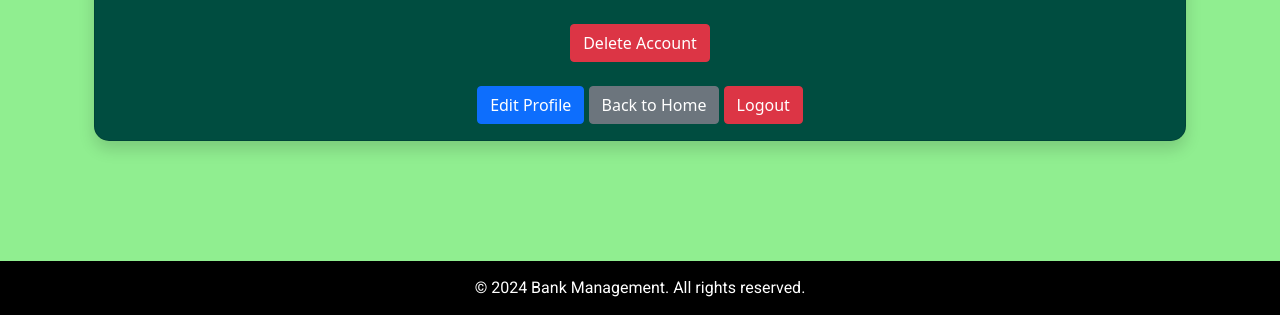
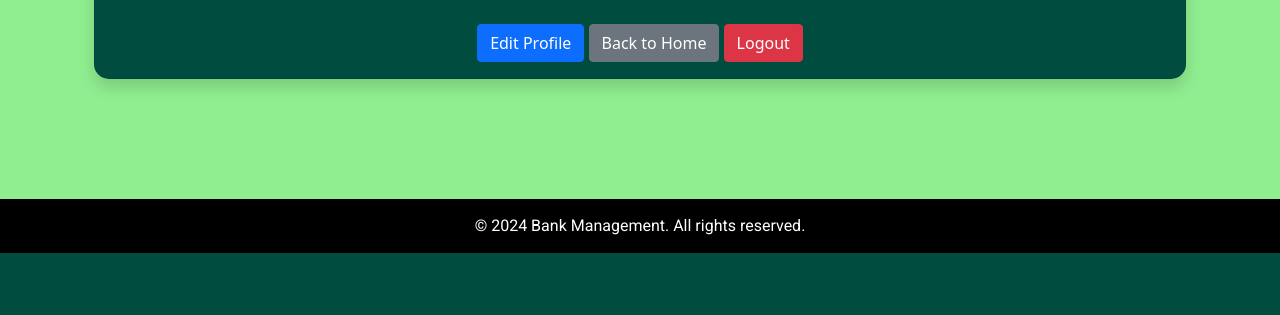
Before and after one commit to megg003/bank-management-system-sql, a Flask app: page /pay_emi/1 in a window 1280 px wide. Shown: the part 1188-1503 px from the top of the page. After the commit the page ends 1441 px from the top, so only its background shows below. Run offline with Flask 3, Linux system fonts and the light colour scheme; the visitor is signed in with stand-in values (Sample User, id 1); tables that the repository leaves empty hold one stand-in row (values such as "Sample post").

Commit message:
removed delete account feature

```diff
--- a/DBMSProject/main.py
+++ b/DBMSProject/main.py
@@ -21,9 +21,9 @@
 
 # Create a Flask application instance
 app = Flask(__name__)
-app.config['SQLALCHEMY_DATABASE_URI'] = 'mysql+pymysql://root:root@localhost/bank'
+app.config['SQLALCHEMY_DATABASE_URI'] = 'mysql+pymysql://root:AngelsAndDemons666@localhost/bank'
 app.config['SECRET_KEY'] = "my super secret key"
-UPLOAD_FOLDER = r"C:\DBMS\DBMSProject\uploads"
+UPLOAD_FOLDER = r"C:\Users\91984\Downloads\DBMSProject\uploads"
 app.config['UPLOAD_FOLDER'] = UPLOAD_FOLDER
 
 # Configure Flask-Mail
@@ -355,96 +355,9 @@
     return render_template('account_details.html', user=user, loans=loans, deposits=deposits, transactions=transactions)
 
 
-@app.route('/delete_account', methods=['POST'])
-def delete_account():
-    user_id = request.form.get('user_id')
-    password = request.form.get('password')  # Get the password entered by the user
+import logging
 
-    if not user_id or not password:
-        flash("User ID or password is missing.", "danger")
-        return redirect(url_for('account_details'))  # Redirect to account details page
-
-    user = UserInfo.query.filter_by(user_id=user_id).first()
-
-    if not user:
-        flash("Account not found.", "danger")
-        return redirect(url_for('account_details'))  # Redirect to account details page
-
-    # Verify the password
-    if not check_password_hash(user.password, password):
-        flash("Incorrect password. Please try again.", "danger")
-        return redirect(url_for('account_details'))  # Redirect to account details page
-
-    # Simulate trigger logic - check the conditions before account deletion
-    # Check if the user has any approved loans
-    pending_loans = Loan.query.filter_by(user_id=user.user_id, status='approved').all()
-
-    if pending_loans:
-        flash("You cannot delete your account because you have pending loans.", "danger")
-        return redirect(url_for('account_details'))  # Redirect to account details page
-
-    # Check if the user has any deposits
-    user_deposits = Deposit.query.filter_by(account_id=user.account_id).all()
-
-    if user_deposits:
-        flash("You cannot delete your account because you have deposits.", "danger")
-        return redirect(url_for('account_details'))  # Redirect to account details page
-
-    # Check if the user balance is 0
-    if user.balance != 0:
-        flash("You cannot delete your account because your balance is not zero.", "danger")
-        return redirect(url_for('account_details'))  # Redirect to account details page
-
-    # If all conditions are met, proceed with the account deletion
-    try:
-        db.session.delete(user)  # Delete the user account
-        db.session.commit()
-
-        # Send email notification after successful deletion
-        send_deletion_email(user)
-
-        flash("Your account has been deleted successfully.", "success")
-        return redirect(url_for('homepage'))  # Redirect to the homepage after deletion
-    except Exception as e:
-        db.session.rollback()  # Rollback in case of any error
-        flash("An error occurred while processing your account deletion. Please try again.", "danger")
-        return redirect(url_for('account_details'))  # Redirect to account details page
-
-def send_deletion_email(user):
-    """Send an email to the user notifying them of account deletion."""
-    msg = Message(
-        subject="Account Deletion Confirmation",
-        recipients=[user.email],
-        body=f"Dear {user.first_name},\n\nYour account has been successfully deleted. If you did not request this, please contact us immediately.\n\nBest regards,\nYour Bank Team"
-    )
-    try:
-        mail.send(msg)
-    except Exception as e:
-        print(f"Error sending email: {e}")
-
-@app.route('/confirm_delete_account', methods=['POST'])
-def confirm_delete_account():
-    user_id = request.form.get('user_id')
-
-    if not user_id:
-        flash("User ID is missing.", "danger")
-        return redirect(url_for('account_details'))
-
-    user = UserInfo.query.filter_by(user_id=user_id).first()
-
-    if not user:
-        flash("Account not found.", "danger")
-        return redirect(url_for('account_details'))
-
-    # Fetch transactions in case the user comes back to this route
-    page = request.args.get('page', 1, type=int)
-    transactions = Transactions.query.filter_by(user_id=user_id) \
-        .order_by(Transactions.timestamp.desc()) \
-        .paginate(page=page, per_page=10, error_out=False)
-
-    # Show the password confirmation form
-    return render_template('account_details.html', user=user, transactions=transactions, show_delete_confirmation=True)
-
+logging.basicConfig(level=logging.ERROR)
 
 from flask import request
 @app.route('/pay_emi/<int:loan_id>', methods=['POST', 'GET'])
--- a/DBMSProject/templates/account_details.html
+++ b/DBMSProject/templates/account_details.html
@@ -134,29 +134,6 @@
                 </tbody>
             </table>
 
-            <!-- Delete Account Button -->
-            <div class="text-center mt-4">
-                <form action="{{ url_for('confirm_delete_account') }}" method="POST">
-                    <input type="hidden" name="user_id" value="{{ user.user_id }}">
-                    <button type="submit" class="btn btn-danger">Delete Account</button>
-                </form>
-            </div>
-
-            {% if show_delete_confirmation %}
-            <!-- Password Confirmation Form -->
-            <div class="mt-4">
-                <h4 style="color: white;">Confirm Your Password to Delete Your Account</h4>
-                <form action="{{ url_for('delete_account') }}" method="POST">
-                    <input type="hidden" name="user_id" value="{{ user.user_id }}">
-                    <div class="form-group">
-                        <label for="password" style="color: white;">Enter your password:</label>
-                        <input type="password" name="password" id="password" class="form-control" required>
-                    </div>
-                    <button type="submit" class="btn btn-danger mt-3">Confirm Deletion</button>
-                </form>
-            </div>
-            {% endif %}
-
             <div class="text-center mt-4">
                 <a href="{{ url_for('update_user') }}" class="btn btn-primary">Edit Profile</a>
                 <a href="{{ url_for('homepage') }}" class="btn btn-secondary">Back to Home</a>
```
